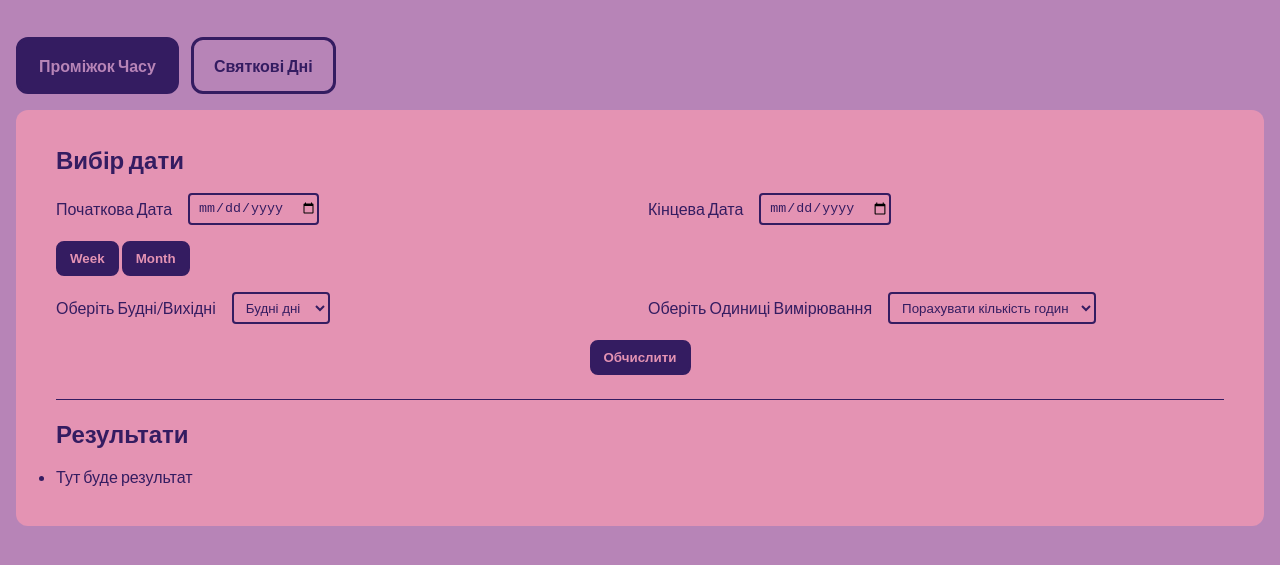
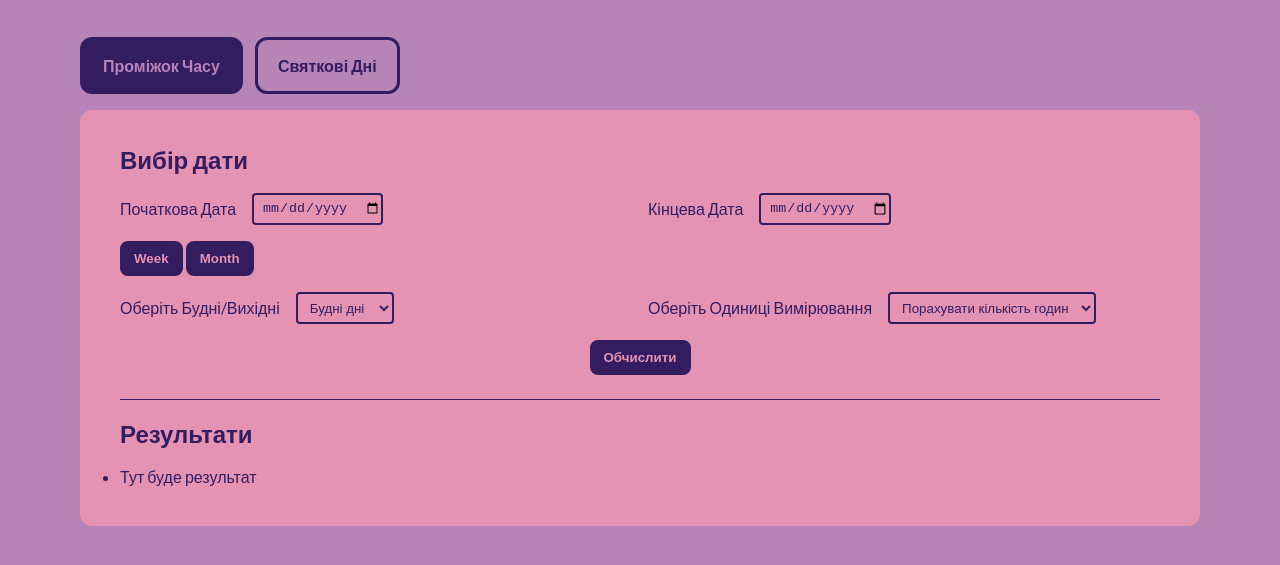
Before and after one commit to Olha21-new/prjctr-hw, a plain HTML site: page index.html in a window 1280 px wide. Shown: the part 101-666 px from the top of the page. Drawn offline with Linux system fonts and the light colour scheme.

Commit message:
Update styles.css

```diff
--- a/css/styles.css
+++ b/css/styles.css
@@ -20,6 +20,11 @@ body {
   font-family: "Lato", sans-serif;
   font-size: 1rem;
   line-height: 1.2em;
+}
+
+main {
+  max-width: 70rem;
+  margin: auto;
 }
 
 h1 {
```
